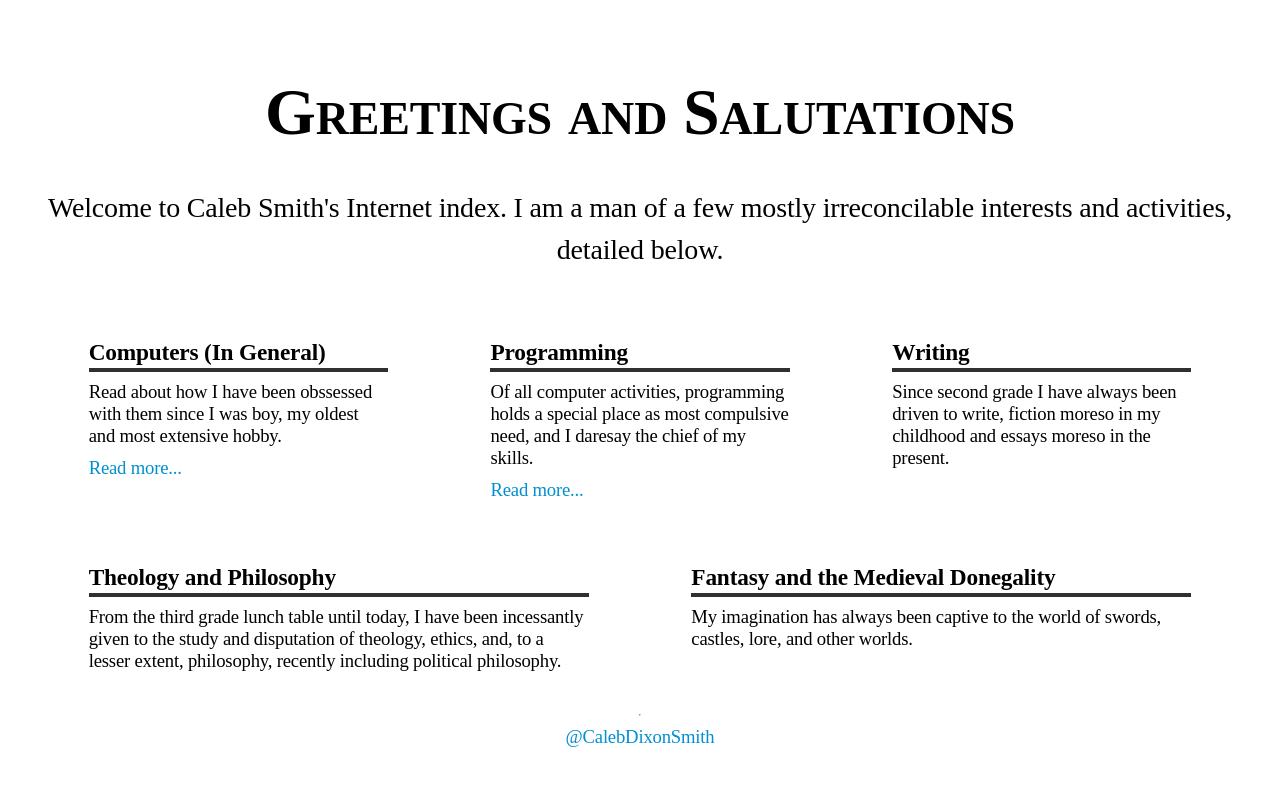
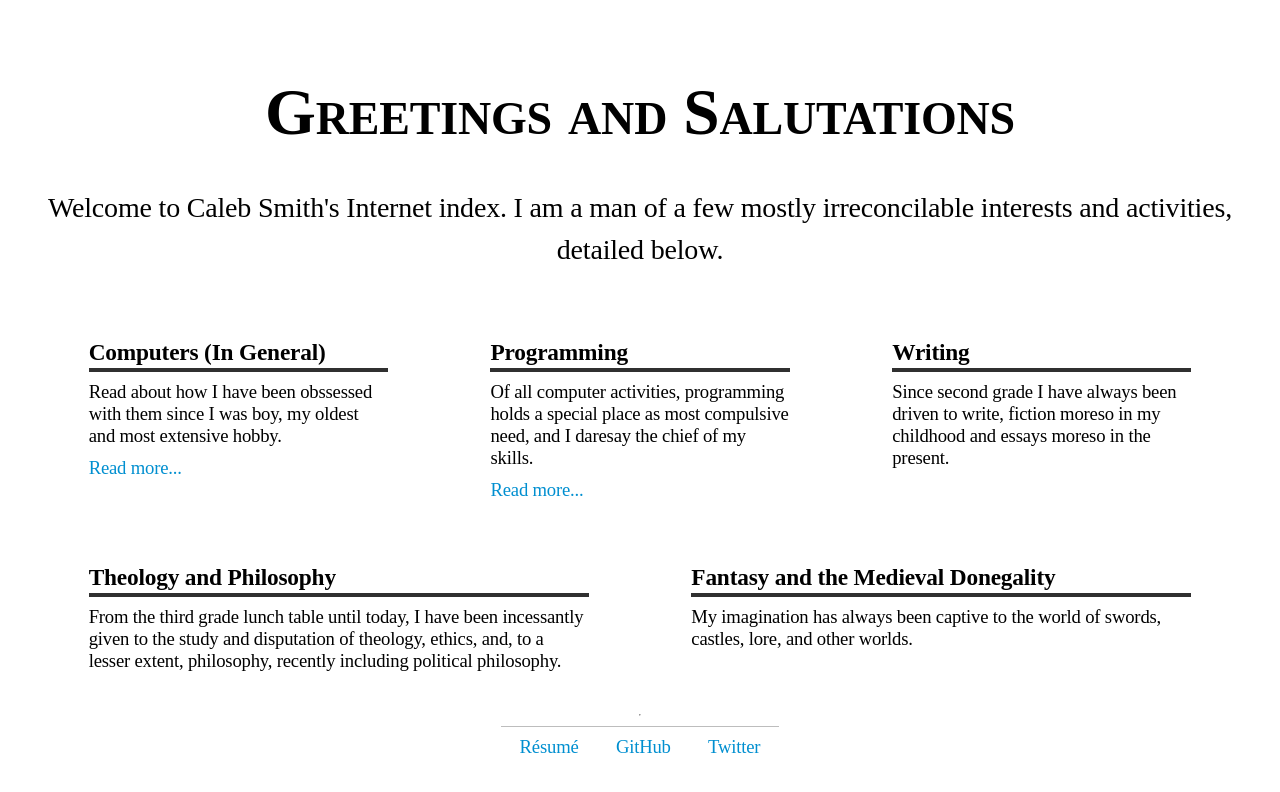
Before and after one commit to NiceneNerd/Internet-Index, a Next.js app: page / in a window 1280 px wide. Shown: the top 792 px of the page. Built offline with nearby package versions, Linux system fonts and the light colour scheme; a web font is replaced by a local one.

Commit message:
Footer things and resume

```diff
--- a/components/content.js
+++ b/components/content.js
@@ -14,8 +14,10 @@ export default function Content({ children }) {
         )}
         {children}
         <hr />
-        <footer>
-          <a href="https://twitter.com/CalebDixonSmith">@CalebDixonSmith</a>
+        <footer className={styles.footer}>
+          <a href="/resume.pdf">Résumé</a>
+          <a href="https://github.com/NiceneNerd">GitHub</a>
+          <a href="https://twitter.com/CalebDixonSmith">Twitter</a>
         </footer>
       </main>
     </div>
--- a/styles/components/Content.module.scss
+++ b/styles/components/Content.module.scss
@@ -1,3 +1,5 @@
+@import "../var.scss";
+
 .container {
   padding: 0 2rem;
 }
@@ -35,3 +37,15 @@
     }
   }
 }
+
+.footer {
+  display: flex;
+  justify-content: space-evenly;
+  max-width: $mobile-break;
+  border-top: 1px solid #bdbdbd;
+  padding-top: 0.5rem;
+
+  & > * {
+    margin: 0 1rem;
+  }
+}
```
Also changed, not shown: 1 other file (tests, documents, lock files or other folders).
